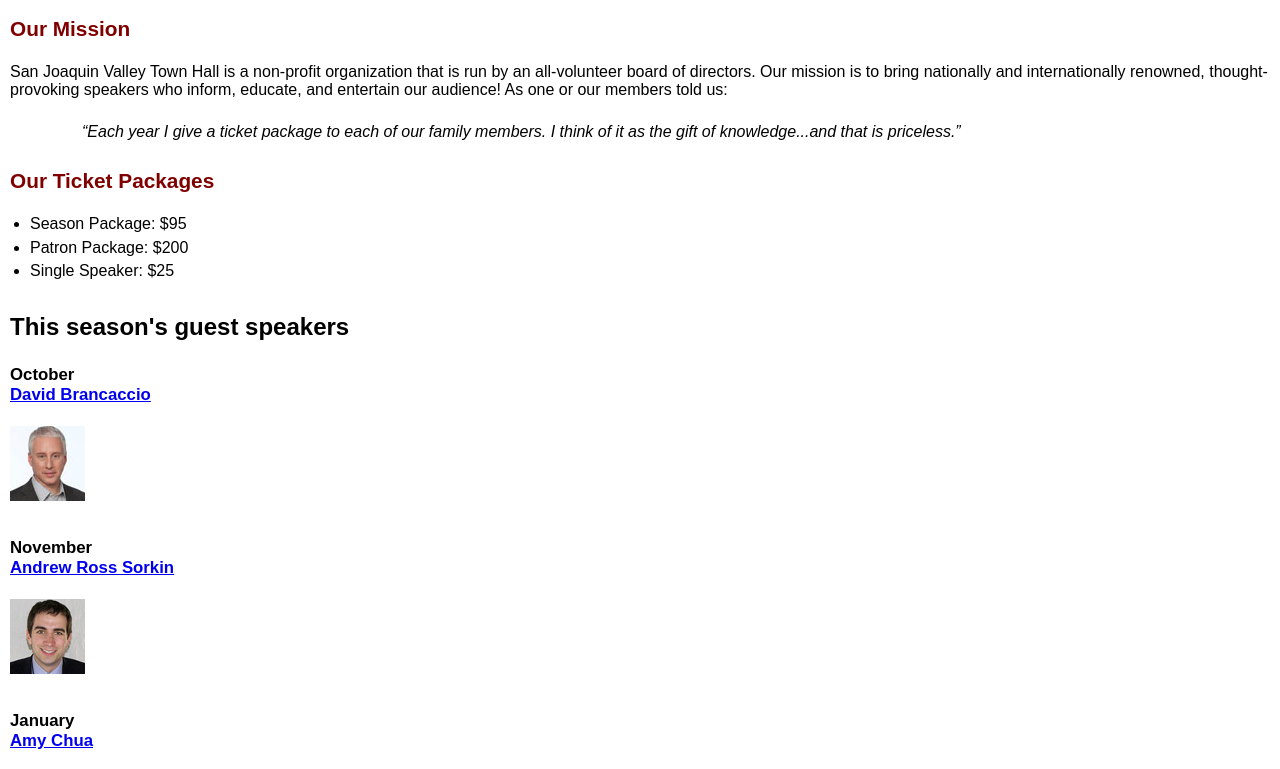
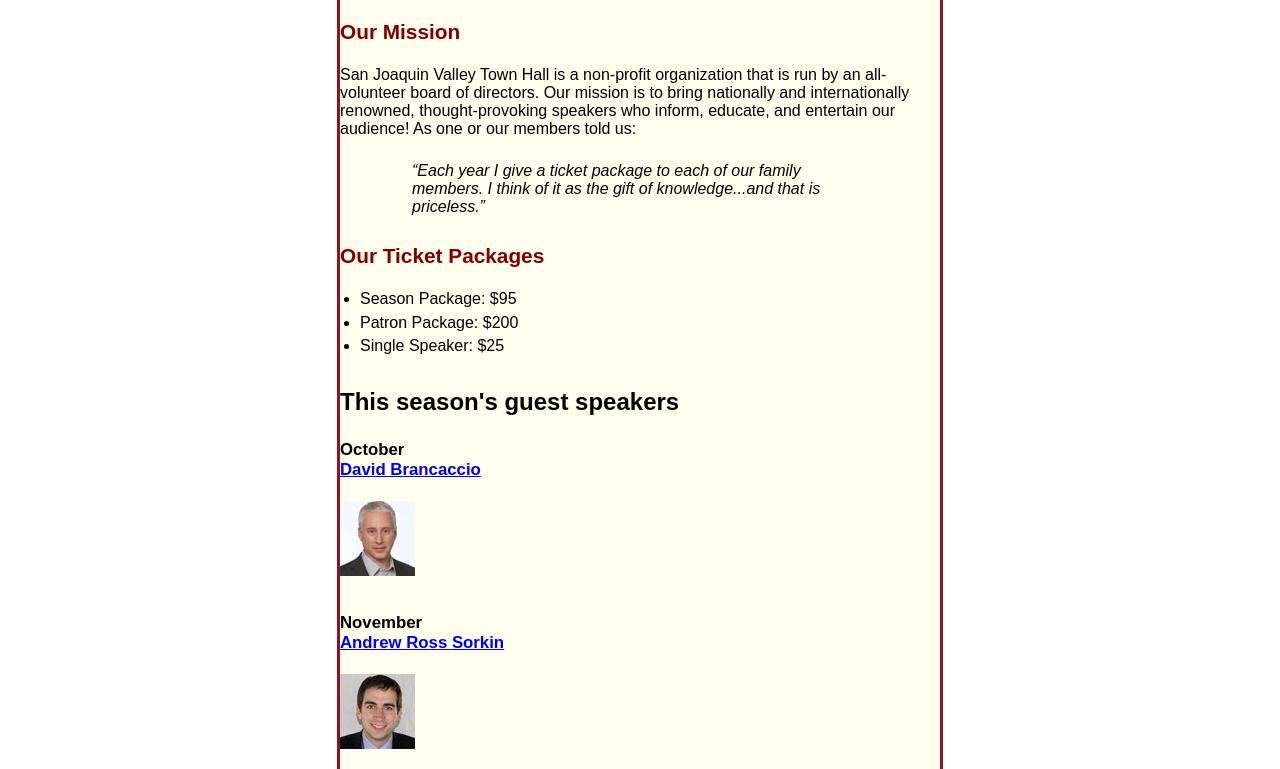
Before and after one commit to NJITifh2/A09, a plain HTML site: page c5_index.html in a window 1280 px wide. Shown: the part 122-891 px from the top of the page. Drawn offline with Linux system fonts and the light colour scheme.

Commit message:
Part 1 done

```diff
--- a/styles/c5_main.css
+++ b/styles/c5_main.css
@@ -4,10 +4,22 @@
 }
 
 /* the styles for the elements */
+html {
+	background-color: #ffffff;
+}
+
 body {
 	font-family: Arial, Helvetica, sans-serif;
     font-size: 100%;
-    margin-left: 10px;
+    margin-left: auto;
+	width: 600px;
+	margin-top: 0px;
+	margin-bottom: 0px;
+	margin-right: auto;
+	border-style: solid;
+	border-color: #931420;
+	border-width: 3px;
+	background-color: #fffded;
 
 }
 a:focus, a:hover {
```
